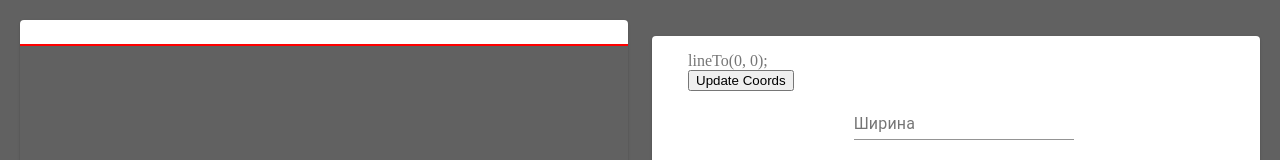
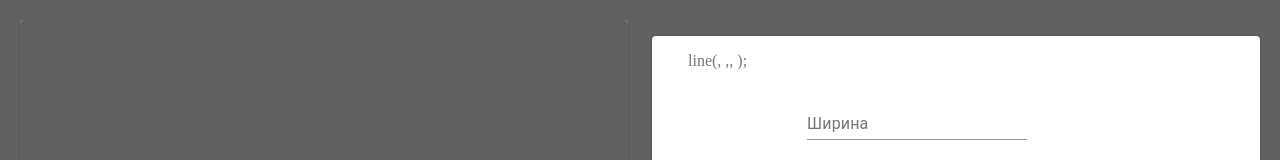
Before and after one commit to stercoris/wrong-door-client, a React (Create React App) app: page / in a window 1280 px wide. Shown: the top 160 px of the page. Built offline with nearby package versions, Linux system fonts and the light colour scheme.

Commit message:
functional and structure chanes

```diff
--- a/src/App.tsx
+++ b/src/App.tsx
@@ -3,7 +3,7 @@ import { makeStyles, createStyles, Theme } from '@material-ui/core/styles';
 import Paper from '@material-ui/core/Paper';
 import Grid from '@material-ui/core/Grid';
 import { ImageRedactor } from './view/ImageRedactor';
-import { CoordsArrayContext } from './CoordsArrayContext';
+import { CoordsArrayContext, Line } from './CoordsArrayContext';
 import { CodeViewer } from './view/CodeViewer';
 import { DrawPreview } from './view/DrawPreview';
 
@@ -45,7 +45,7 @@ const useStyles = makeStyles((theme: Theme) =>
 
 export default function App() {
     const classes = useStyles();
-    const [coords, setCoords] = React.useState([{ x: 0, y: 0 }]);
+    const [coords, setCoords] = React.useState([{ from: {}, to: {} } as Line]);
 
     return (
         <div className={classes.root}>
--- a/src/view/CodeViewer.tsx
+++ b/src/view/CodeViewer.tsx
@@ -1,6 +1,6 @@
 import { createStyles, Grid, makeStyles, TextField, Theme } from "@material-ui/core";
 import React from "react";
-import { Point, useCoords } from "../CoordsArrayContext";
+import { Line, Point, useCoords } from "../CoordsArrayContext";
 
 const useStyles = makeStyles((theme: Theme) =>
     createStyles({
@@ -28,20 +28,13 @@ interface CodeViewerProps { }
 
 export const CodeViewer: React.FC<CodeViewerProps> = () => {
     const classes = useStyles();
-    const { coords, setCoords } = useCoords();
+    const { coords } = useCoords();
 
-    const updateCoords = () => {
-        const newCoords = [{ x: 20, y: 20 }, ...coords];
-        setCoords(newCoords);
-    };
-
-    console.log("RERENDER");
-
-    const renderCodes = (coords: Point[]) =>
+    const renderCodes = (coords: Line[]) =>
         coords.map((point) => (
-            <p className={classes.codeFragment}>
-                lineTo({point.x}, {point.y});
-            </p>
+            <div className={classes.codeFragment}>
+                line({point.from.x}, {point.from.y},{point.to.x}, {point.to.y});
+            </div>
         ));
 
     return (
@@ -49,7 +42,6 @@ export const CodeViewer: React.FC<CodeViewerProps> = () => {
             <Grid xl={6} item style={{ height: "100%", overflowY: "scroll" }}>
                 <div className={classes.container}>
                     {renderCodes(coords)}
-                    <button onClick={updateCoords}>Update Coords</button>
                 </div>
             </Grid>
             <Grid xl={6} item className={classes.setupMenu}>
--- a/src/view/DrawPreview.tsx
+++ b/src/view/DrawPreview.tsx
@@ -26,9 +26,6 @@ export const DrawPreview: React.FC<DrawPreviewProps> = () => {
 
     const canvas = useRef<HTMLCanvasElement>(null);
 
-    console.log("RERENDER");
-
-
     return (
         <div className={classes.container}>
             <canvas
--- a/src/view/ImageRedactor.tsx
+++ b/src/view/ImageRedactor.tsx
@@ -1,7 +1,7 @@
 import { createStyles, makeStyles, Theme } from "@material-ui/core";
 import React, { MouseEvent, useEffect, useRef, useState } from "react";
 import ImageUploader from "react-images-upload";
-import { Point, useCoords } from "../CoordsArrayContext";
+import { Line, Point, useCoords } from "../CoordsArrayContext";
 
 const useStyles = makeStyles((theme: Theme) =>
     createStyles({
@@ -26,20 +26,30 @@ export const ImageRedactor: React.FC<ImageRedactorProps> = () => {
     const { coords, setCoords } = useCoords();
 
     const [myimg, changeImage] = useState(new Image());
+    const [from, setFrom] = useState({} as Point);
     const canvas = useRef<HTMLCanvasElement>(null);
-
-    console.log("RERENDER");
 
     function onDrop(files: File[], pictures: string[]) {
         const new_image = new Image();
         new_image.src = pictures[pictures.length - 1];
-        console.log(pictures.length);
         changeImage(new_image);
     }
 
     useEffect(() => {
+        const context = canvas!.current!.getContext("2d")!;
+        context.beginPath();
+
+        coords.forEach(line => {
+            context.moveTo(line.from.x, line.from.y);
+            context.lineTo(line.to.x, line.to.y);
+        });
+        context.strokeStyle = '#ff0000';
+        context.stroke();
+    }, [coords]);
+
+    useEffect(() => {
         if (myimg) {
-            canvas!.current!.getContext("2d")!.drawImage(myimg, 0, 0, 700, 700);
+            canvas!.current!.getContext("2d")!.drawImage(myimg, 0, 0, 637, 848);
         }
     }, [myimg]);
 
@@ -61,17 +71,22 @@ export const ImageRedactor: React.FC<ImageRedactorProps> = () => {
         }
         x -= canvas!.current!.offsetLeft;
         y -= canvas!.current!.offsetTop;
-        console.log(x);
-        console.log(y);
+        if (e.type === "mouseup") {
             const newCoords = [
                 ...coords,
                 {
+                    from,
+                    to: {
                         x: x,
                         y: y,
-            },
+                    }
+                } as Line,
             ];
             console.log(coords);
             setCoords(newCoords);
+        }
+        setFrom({ x, y } as Point);
+
     };
 
     return (
@@ -80,8 +95,9 @@ export const ImageRedactor: React.FC<ImageRedactorProps> = () => {
                 ref={canvas}
                 className={classes.canvas}
                 onMouseDown={handleCanvasClick}
-                width={700}
-                height={700}
+                onMouseUp={handleCanvasClick}
+                width={637}
+                height={848}
             />
             <ImageUploader
                 withIcon={true}
```
Also changed, not shown: src/CoordsArrayContext.ts (+7 -2 lines). Lines whose indentation alone changed are shown as unchanged.
